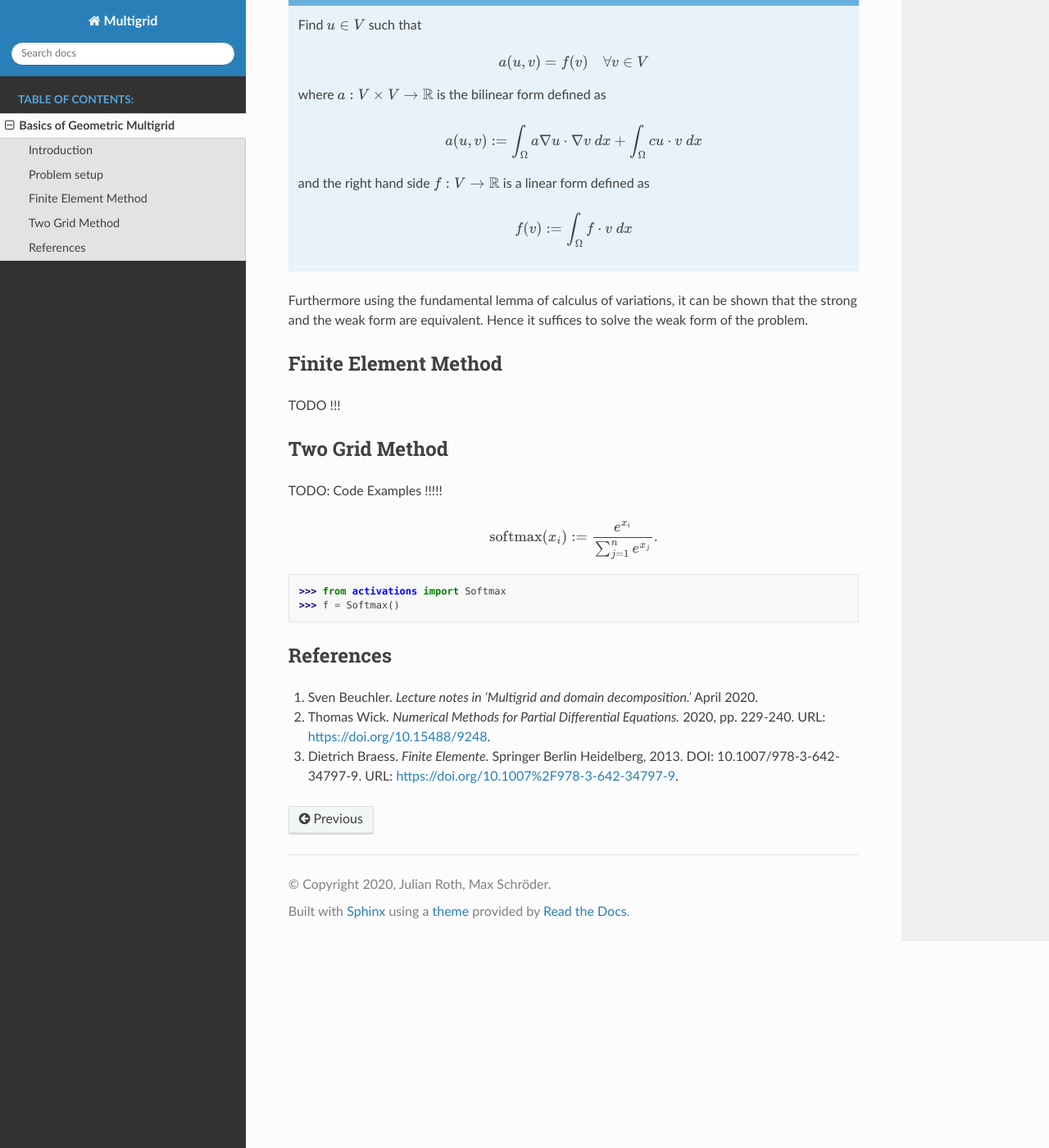
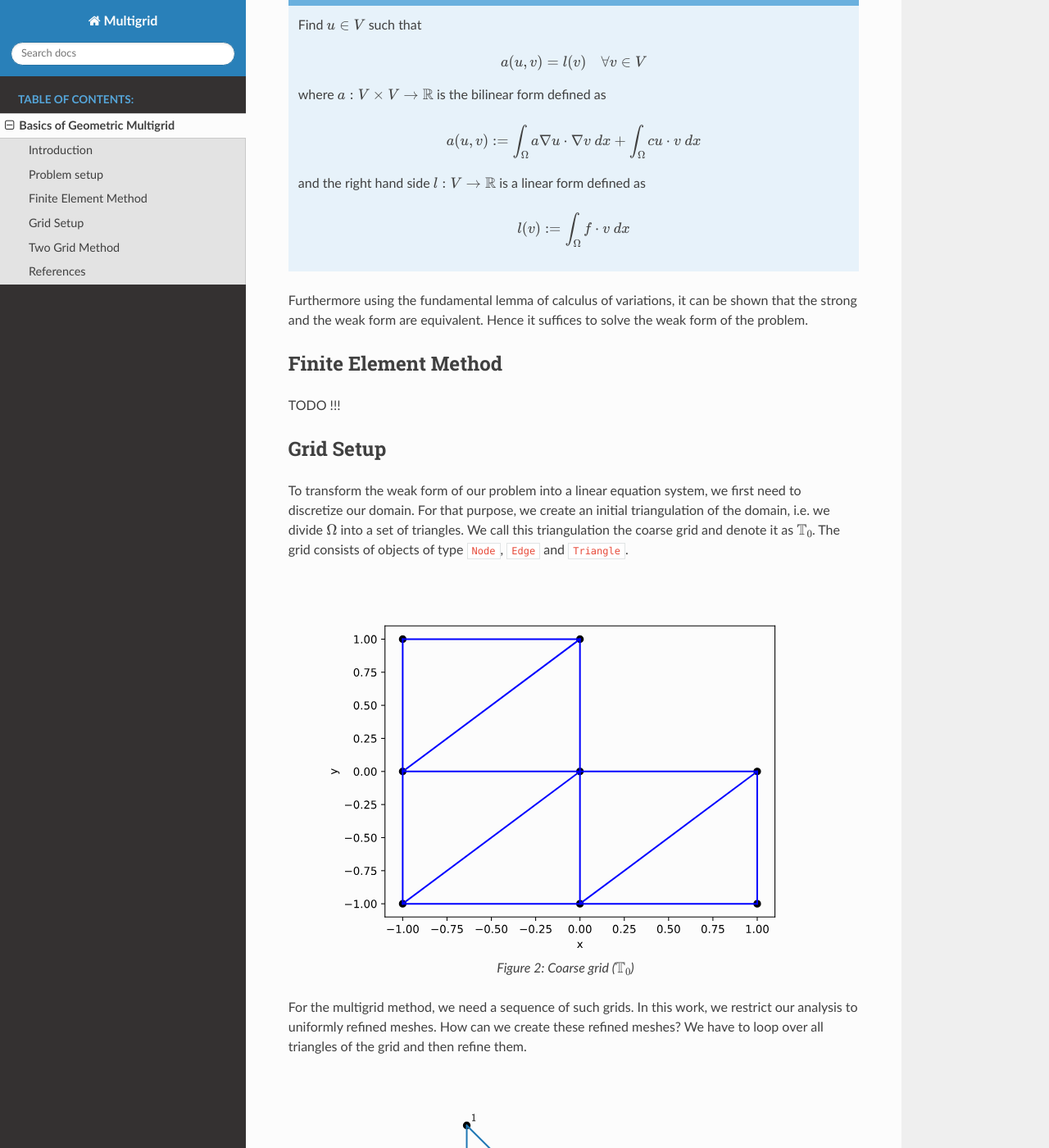
Before and after one commit to mathmerizing/MultigridPython, a Sphinx documentation site: the page built from docs/source/basics.rst, in a window 1280 px wide and 1400 px high, scrolled down 2048 px. Shown: the whole window at 82% size. Built offline with Sphinx 7.4.7 and the Read the Docs theme 2.0.0, drawn with Linux system fonts in a browser that asks for light colours; some of the changed text lies outside the part shown.

Commit message:
Started working on documentation to 'Grid setup'

```diff
--- a/docs/source/basics.rst
+++ b/docs/source/basics.rst
@@ -88,7 +88,7 @@ which is often referred to as the weak or variational form in the literature.
 
   .. math::
 
-    a(u,v) = f(v) \quad \forall v \in V
+    a(u,v) = l(v) \quad \forall v \in V
 
   where :math:`a: V \times V \rightarrow \mathbb{R}` is the bilinear form defined as
 
@@ -96,11 +96,11 @@ which is often referred to as the weak or variational form in the literature.
 
     a(u,v) := \int_{\Omega} a \nabla u \cdot \nabla v\ dx + \int_{\Omega} c u \cdot v\ dx
 
-  and the right hand side :math:`f: V \rightarrow \mathbb{R}` is a linear form defined as
+  and the right hand side :math:`l: V \rightarrow \mathbb{R}` is a linear form defined as
 
   .. math::
 
-    f(v) := \int_{\Omega} f \cdot v\ dx
+    l(v) := \int_{\Omega} f \cdot v\ dx
 
 
 Furthermore using the fundamental lemma of calculus of variations, it can be shown that the strong and the weak form
@@ -111,22 +111,45 @@ Finite Element Method
 ^^^^^^^^^^^^^^^^^^^^^
 TODO !!!
 
+Grid Setup
+^^^^^^^^^^
+To transform the weak form of our problem into a linear equation system,
+we first need to discretize our domain. For that purpose, we create an initial triangulation of the domain,
+i.e. we divide :math:`\Omega` into a set of triangles. We call this triangulation the coarse grid and denote it as :math:`\mathbb{T}_0`.
+The grid consists of objects of type :code:`Node`, :code:`Edge` and :code:`Triangle`.
+
+.. figure:: img/CoarseGrid.svg
+    :alt: coarse_grid
+    :align: center
+
+    Figure 2: Coarse grid (:math:`\mathbb{T}_0`)
+
+For the multigrid method, we need a sequence of such grids.
+In this work, we restrict our analysis to uniformly refined meshes.
+How can we create these refined meshes? We have to loop over all triangles of the grid
+and then refine them.
+
+.. figure:: img/triangle_refinement.svg
+    :alt: triangle_refinement
+    :align: center
+
+    Figure 3: Refining a triangle
+
+To refine a triangle one simply needs to bisect all of its edges and draw a new triangle out of these three new nodes.
+As shown in figure 3, through the refinement process a triangle is being divided
+into four smaller triangles. father son list, table
 
 Two Grid Method
 ^^^^^^^^^^^^^^^
 
 TODO: Code Examples !!!!!
 
-
-.. math::
-
-   \text{softmax}(x_i) := \frac{e^{x_i}}{\sum_{j=1}^n e^{x_j}}.
-
 ::
 
    >>> from activations import Softmax
    >>> f = Softmax()
 
+14.09.
 
 References
 ^^^^^^^^^^
--- a/grid.py
+++ b/grid.py
@@ -243,6 +243,7 @@ class Grid():
         plt.title(title)
         plt.xlabel('x')
         plt.ylabel('y')
+        plt.savefig(title + ".svg", transparent = True)
         plt.show()
 
     def __str__(self):
```
Also changed, not shown: other parts of docs/source/basics.rst (+1 -1 lines), draw_refinement.py (added, +30 -0 lines), docs/source/img/CoarseGrid.svg (added), docs/source/img/Grid on level 1.svg (added), docs/source/img/Grid on level 2.svg (added), docs/source/img/triangle_refinement.svg (added), draw_domain.py (renamed from tmp.py), 10 other files.
